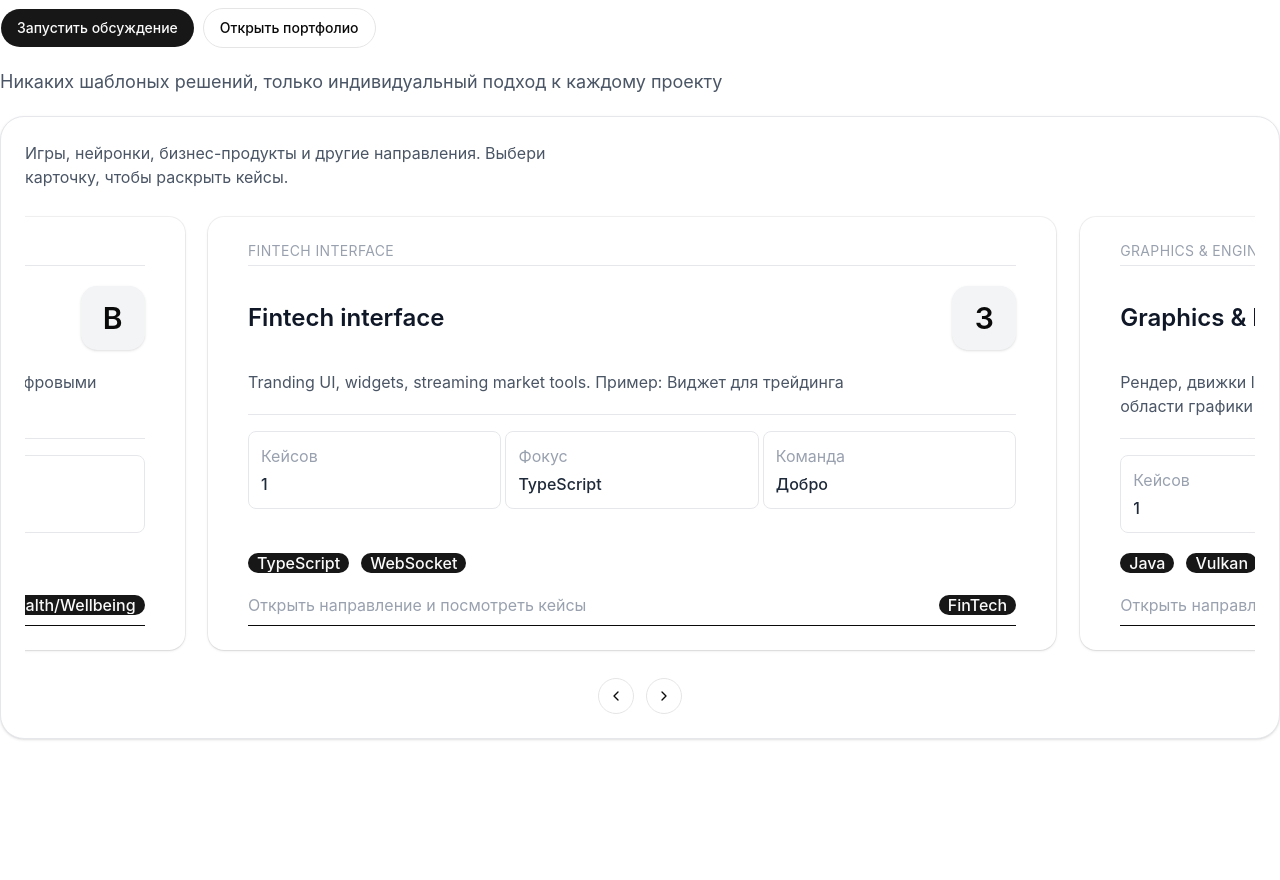
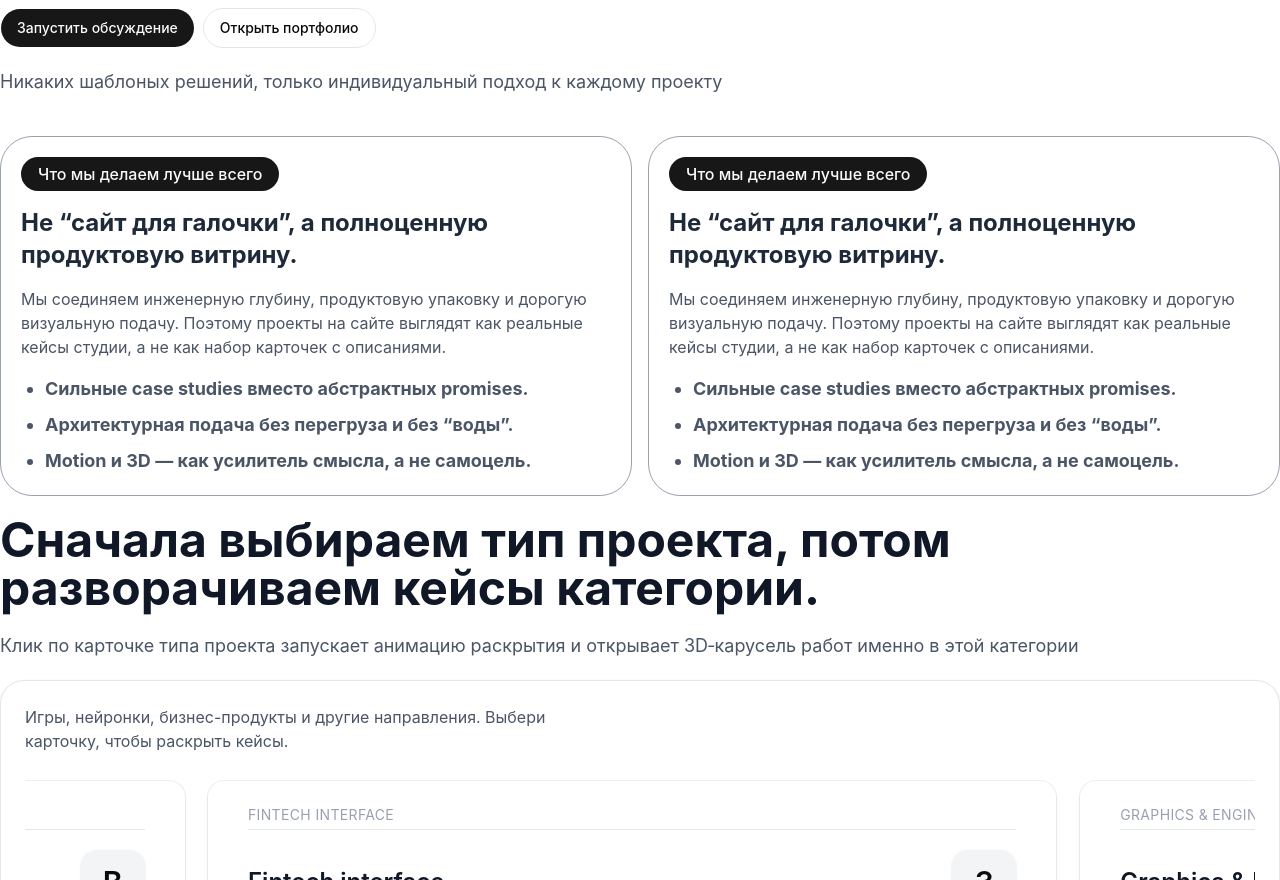
Before and after one commit to CodeCraftSite/codeCraftReact, a React (Vite) app: page / in a window 1280 px wide. Shown: the part 480-1360 px from the top of the page. Before the commit the page ends 1259 px from the top, so only its background shows below. Built offline with nearby package versions, Linux system fonts and the light colour scheme.

Commit message:
Добавление второго блока информации с каруселью

```diff
--- a/src/App.jsx
+++ b/src/App.jsx
@@ -1,6 +1,6 @@
 import "./App.css";
 import Header from "./components/Header";
-import IndexPage from "./pages/Index/IndexPage";
+import IndexPage from "./pages/IndexPage";
 
 function App() {
   return (
--- /dev/null
+++ b/src/components/InfoCard.jsx
@@ -0,0 +1,28 @@
+import { Badge } from "./ui/badge";
+
+function InfoCard() {
+  return (
+    <div className="border border-gray-400 p-5 rounded-4xl animate-fade-in">
+      <div className="flex flex-col gap-4">
+        <Badge className="text-base p-4 ">Что мы делаем лучше всего</Badge>
+        <h2 className="text-2xl font-bold text-gray-800">
+          Не “сайт для галочки”, а полноценную продуктовую витрину.
+        </h2>
+
+        <p className="text-base text-gray-600 text-left">
+          Мы соединяем инженерную глубину, продуктовую упаковку и дорогую
+          визуальную подачу. Поэтому проекты на сайте выглядят как реальные
+          кейсы студии, а не как набор карточек с описаниями.
+        </p>
+
+        <ul className="list-disc pl-6 space-y-2 text-gray-600 text-lg font-bold">
+          <li>Сильные case studies вместо абстрактных promises.</li>
+          <li>Архитектурная подача без перегруза и без “воды”.</li>
+          <li>Мotion и 3D — как усилитель смысла, а не самоцель.</li>
+        </ul>
+      </div>
+    </div>
+  );
+}
+
+export default InfoCard;
--- a/src/index.css
+++ b/src/index.css
@@ -135,3 +135,18 @@
     cursor: pointer;
   }
 }
+
+@keyframes fadeIn {
+  from {
+    opacity: 0;
+    transform: translateY(20px);
+  }
+  to {
+    opacity: 1;
+    transform: translateY(0);
+  }
+}
+
+.animate-fade-in {
+  animation: fadeIn 1s ease-in-out forwards;
+}
--- a/src/pages/Index/IndexPageStyle.css
+++ /dev/null
@@ -1,14 +0,0 @@
-@keyframes fadeIn {
-  from {
-    opacity: 0;
-    transform: translateY(20px);
-  }
-  to {
-    opacity: 1;
-    transform: translateY(0);
-  }
-}
-
-.animate-fade-in {
-  animation: fadeIn 1s ease-in-out forwards;
-}
--- a/src/pages/Index/IndexPage.jsx
+++ b/src/pages/IndexPage.jsx
@@ -1,6 +1,6 @@
-import CarouselProject from "../../components/CarouselProject";
-import { Button } from "../../components/ui/button";
-import "./IndexPageStyle.css";
+import CarouselProject from "../components/CarouselProject";
+import InfoCard from "../components/InfoCard";
+import { Button } from "../components/ui/button";
 
 function IndexPage() {
   return (
@@ -28,6 +28,20 @@ function IndexPage() {
         Никаких шаблоных решений, только индивидуальный подход к каждому проекту
       </p>
 
+      <div className="flex flex-row gap-4 my-5">
+        {/* Это через цикл будет! */}
+        <InfoCard />
+        <InfoCard />
+      </div>
+
+      <h2 className="text-5xl font-bold text-gray-900 animate-fade-in mb-5">
+        Сначала выбираем тип проекта, потом разворачиваем кейсы категории.
+      </h2>
+      <p className="text-lg text-gray-600 animate-fade-in pb-5">
+        Клик по карточке типа проекта запускает анимацию раскрытия и открывает
+        3D‑карусель работ именно в этой категории
+      </p>
+
       <CarouselProject />
     </div>
   );
```
